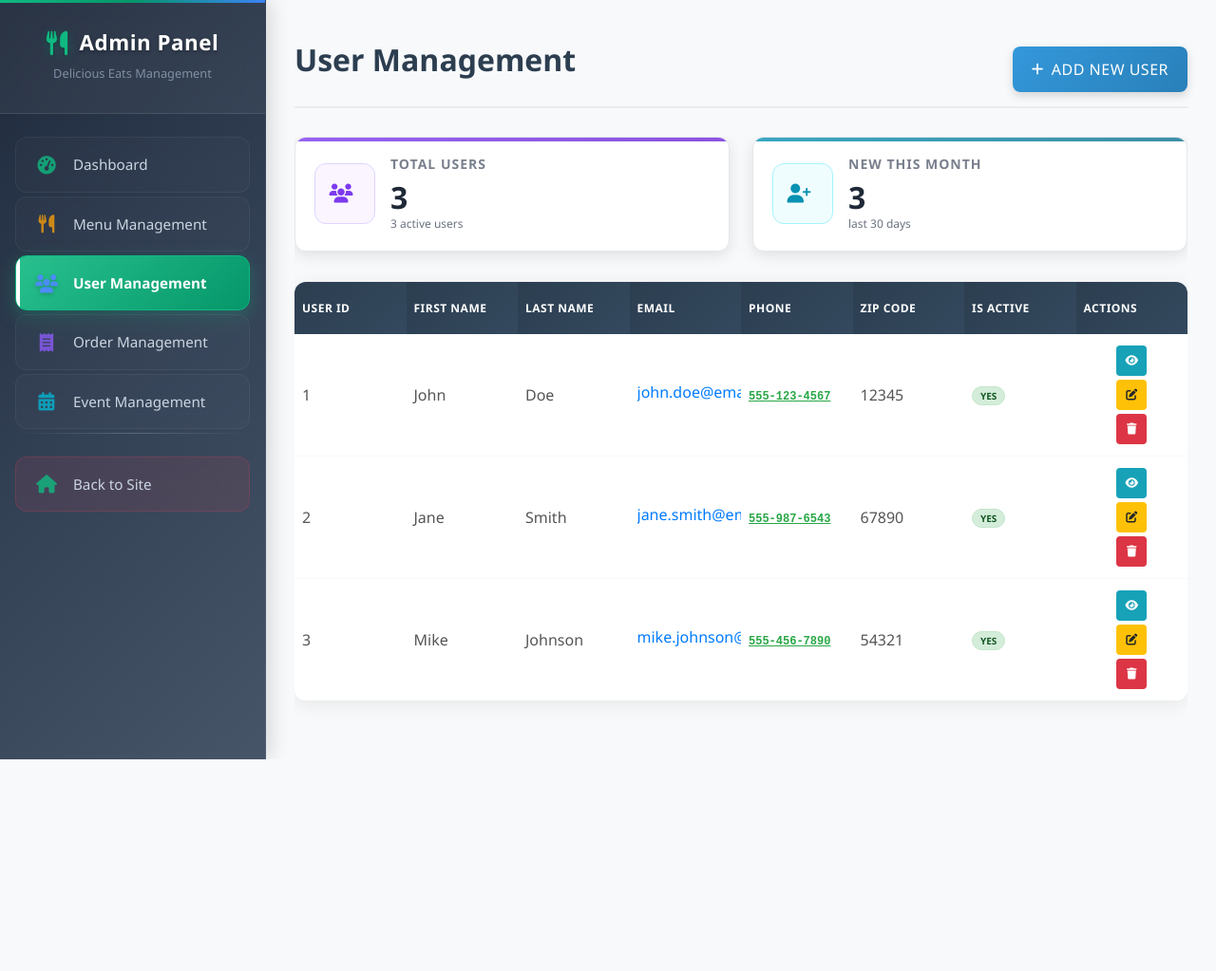
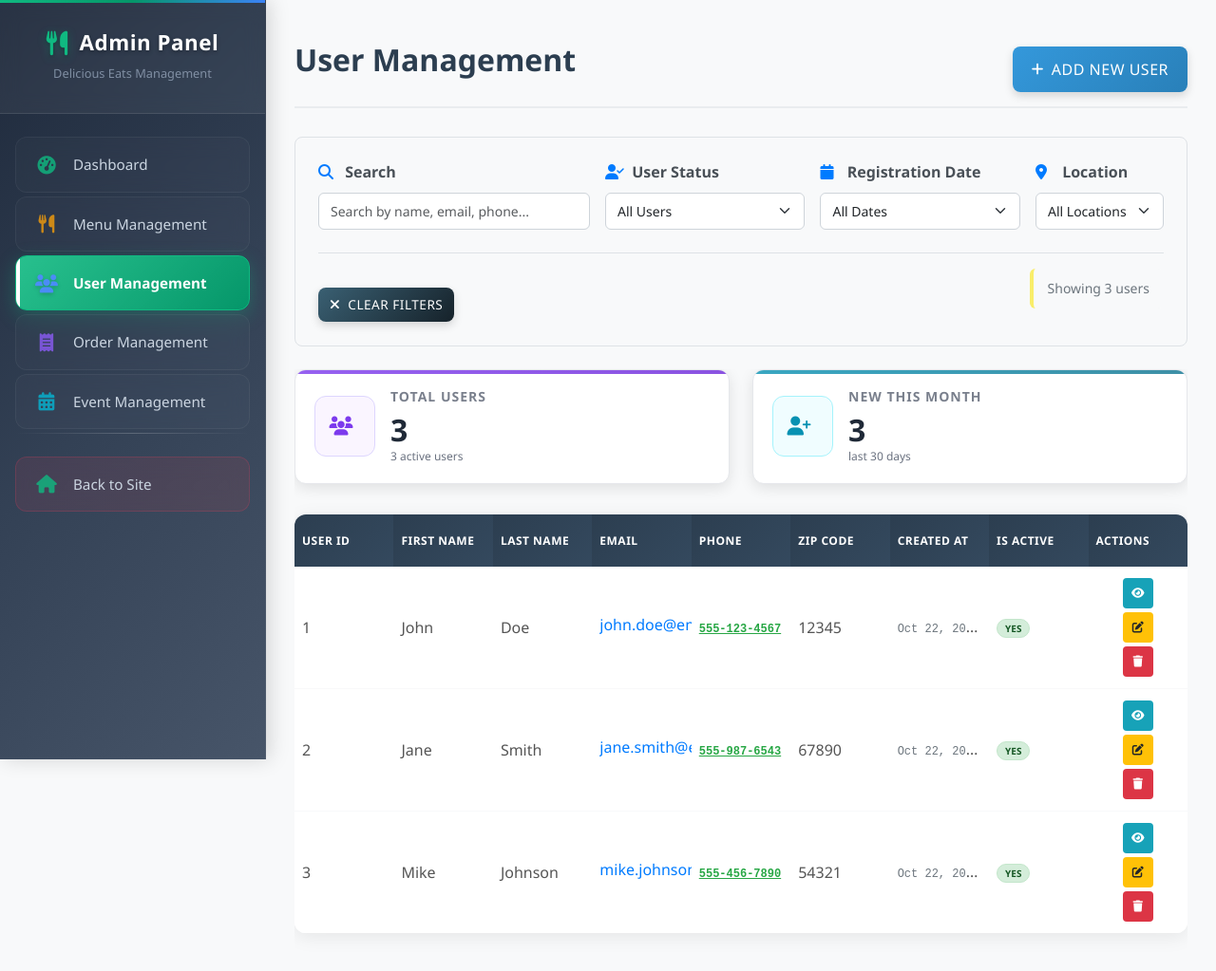
Before and after one commit to yvenyvi/simple-ordering-system, a PHP site: page /user_list.php in a window 1280 px wide. Shown: the top 1023 px of the page at 95% size. Before the commit the page ends 800 px from the top, so only its background shows below. Run offline with PHP 8.4, Linux system fonts and the light colour scheme; data comes from the database, SQL or seed files in the repository; some libraries are stand-ins or nearby versions.

Commit message:
feat(admin): Add search and filter functionality to user management for enhanced usability

```diff
--- a/admin/user_list.php
+++ b/admin/user_list.php
@@ -19,6 +19,57 @@ require_once 'controller/user_list.php';
                     <button class="btn btn-primary" onclick="showAddUserForm()">
                         <i class="fas fa-plus"></i> Add New User
                     </button>
+                </div>
+
+                <!-- Search and Filter Controls -->
+                <div class="filters-container">
+                    <div class="row g-3 mb-4">
+                        <div class="col-md-4">
+                            <label for="search-filter" class="form-label">
+                                <i class="fas fa-search"></i> Search
+                            </label>
+                            <input type="text" id="search-filter" class="form-control" placeholder="Search by name, email, phone..." onkeyup="applyUserFilters()">
+                        </div>
+                        <div class="col-md-3">
+                            <label for="status-filter" class="form-label">
+                                <i class="fas fa-user-check"></i> User Status
+                            </label>
+                            <select id="status-filter" class="form-select" onchange="applyUserFilters()">
+                                <option value="">All Users</option>
+                                <option value="active">Active Users</option>
+                                <option value="inactive">Inactive Users</option>
+                            </select>
+                        </div>
+                        <div class="col-md-3">
+                            <label for="date-filter" class="form-label">
+                                <i class="fas fa-calendar"></i> Registration Date
+                            </label>
+                            <select id="date-filter" class="form-select" onchange="applyUserFilters()">
+                                <option value="">All Dates</option>
+                                <option value="today">Today</option>
+                                <option value="yesterday">Yesterday</option>
+                                <option value="week">This Week</option>
+                                <option value="month">This Month</option>
+                                <option value="year">This Year</option>
+                            </select>
+                        </div>
+                        <div class="col-md-2">
+                            <label for="location-filter" class="form-label">
+                                <i class="fas fa-map-marker-alt"></i> Location
+                            </label>
+                            <select id="location-filter" class="form-select" onchange="applyUserFilters()">
+                                <option value="">All Locations</option>
+                                <option value="has-address">Has Address</option>
+                                <option value="no-address">No Address</option>
+                            </select>
+                        </div>
+                    </div>
+                    <div class="filter-actions">
+                        <button type="button" class="btn btn-outline-secondary btn-sm" onclick="clearUserFilters()">
+                            <i class="fas fa-times"></i> Clear Filters
+                        </button>
+                        <div id="results-count" class="results-count ms-3"></div>
+                    </div>
                 </div>
 
                 <!-- Add User Form -->
--- a/assets/css/admin_enhanced.css
+++ b/assets/css/admin_enhanced.css
@@ -1219,10 +1219,6 @@ div.admin-enhanced-table {
     border-bottom: none !important;
 }
 
-.order-info {
-    flex: 1 !important;
-}
-
 .order-info strong {
     color: #1e293b !important;
     font-size: 14px !important;
@@ -1294,8 +1290,9 @@ div.admin-enhanced-table {
 .order-time {
     color: #94a3b8 !important;
     font-size: 12px !important;
-    margin-top: 8px !important;
+    margin: 8px 0px 0px 8px !important;
     font-weight: 400 !important;
+    padding: 8px  !important
 }
 
 /* Upcoming Events Widget */
--- a/assets/js/user_management.js
+++ b/assets/js/user_management.js
@@ -4,7 +4,12 @@
  */
 
 document.addEventListener('DOMContentLoaded', function() {
+    // Initialize user management
     initializeUserManagement();
+
+    // Initialize results count
+    const tableRows = document.querySelectorAll('.admin-enhanced-table tbody tr, table tbody tr');
+    updateResultsCount(tableRows.length, tableRows.length);
 });
 
 function initializeUserManagement() {
@@ -196,3 +201,152 @@ function populateEditForm(user) {
     const isActive = (user.is_active == 1 || user.is_active === '1' || user.is_active === true || user.is_active === 'true');
     document.getElementById('edit-is-active').checked = isActive;
 }
+
+/**
+ * Apply user filters and search
+ */
+function applyUserFilters() {
+    const searchTerm = document.getElementById('search-filter').value.toLowerCase();
+    const statusFilter = document.getElementById('status-filter').value;
+    const dateFilter = document.getElementById('date-filter').value;
+    const locationFilter = document.getElementById('location-filter').value;
+
+    const tableRows = document.querySelectorAll('.admin-enhanced-table tbody tr, table tbody tr');
+    let visibleCount = 0;
+
+    tableRows.forEach((row, index) => {
+        let showRow = true;
+
+        // Search filter
+        if (searchTerm) {
+            const searchableText = row.textContent.toLowerCase();
+            if (!searchableText.includes(searchTerm)) {
+                showRow = false;
+            }
+        }
+
+        // Status filter
+        if (statusFilter && showRow) {
+            const statusCell = row.querySelector('.cell-boolean');
+            if (statusCell) {
+                const isActive = statusCell.textContent.trim().toLowerCase() === 'yes';
+                if (statusFilter === 'active' && !isActive) {
+                    showRow = false;
+                } else if (statusFilter === 'inactive' && isActive) {
+                    showRow = false;
+                }
+            }
+        }
+
+        // Date filter
+        if (dateFilter && showRow) {
+            const dateCell = row.querySelector('.cell-date');
+            if (dateCell) {
+                const dateText = dateCell.textContent.trim();
+                if (dateText && dateText !== '-' && dateText !== 'N/A') {
+                    // Parse the date from the displayed text
+                    const rowDate = new Date(dateText);
+
+                    // Check if date is valid
+                    if (!isNaN(rowDate.getTime())) {
+                        const now = new Date();
+                        const today = new Date(now.getFullYear(), now.getMonth(), now.getDate());
+
+                        let dateMatch = false;
+                        switch (dateFilter) {
+                            case 'today':
+                                const rowDateOnly = new Date(rowDate.getFullYear(), rowDate.getMonth(), rowDate.getDate());
+                                dateMatch = rowDateOnly.getTime() === today.getTime();
+                                break;
+                            case 'yesterday':
+                                const yesterday = new Date(today);
+                                yesterday.setDate(yesterday.getDate() - 1);
+                                const rowDateYesterday = new Date(rowDate.getFullYear(), rowDate.getMonth(), rowDate.getDate());
+                                dateMatch = rowDateYesterday.getTime() === yesterday.getTime();
+                                break;
+                            case 'week':
+                                const weekAgo = new Date(today);
+                                weekAgo.setDate(weekAgo.getDate() - 7);
+                                dateMatch = rowDate >= weekAgo;
+                                break;
+                            case 'month':
+                                const monthAgo = new Date(today);
+                                monthAgo.setMonth(monthAgo.getMonth() - 1);
+                                dateMatch = rowDate >= monthAgo;
+                                break;
+                            case 'year':
+                                const yearAgo = new Date(today);
+                                yearAgo.setFullYear(yearAgo.getFullYear() - 1);
+                                dateMatch = rowDate >= yearAgo;
+                                break;
+                        }
+
+                        if (!dateMatch) {
+                            showRow = false;
+                        }
+                    }
+                }
+            }
+        }
+
+        // Location filter - simplified approach
+        if (locationFilter && showRow) {
+            const rowText = row.textContent.toLowerCase();
+            // Simple check for presence of address-like content
+            const hasAddressInfo = rowText.includes('st ') || rowText.includes('ave ') ||
+                                   rowText.includes('rd ') || rowText.includes('blvd ') ||
+                                   rowText.includes('dr ') || rowText.includes('ln ') ||
+                                   /\d{5}/.test(rowText); // ZIP code pattern
+
+            if (locationFilter === 'has-address' && !hasAddressInfo) {
+                showRow = false;
+            } else if (locationFilter === 'no-address' && hasAddressInfo) {
+                showRow = false;
+            }
+        }
+
+        // Show/hide row
+        if (showRow) {
+            row.style.display = '';
+            visibleCount++;
+        } else {
+            row.style.display = 'none';
+        }
+    });
+
+    // Update results count
+    updateResultsCount(visibleCount, tableRows.length);
+}
+
+/**
+ * Clear all user filters
+ */
+function clearUserFilters() {
+    document.getElementById('search-filter').value = '';
+    document.getElementById('status-filter').value = '';
+    document.getElementById('date-filter').value = '';
+    document.getElementById('location-filter').value = '';
+
+    // Show all rows
+    const tableRows = document.querySelectorAll('.admin-enhanced-table tbody tr, table tbody tr');
+    tableRows.forEach(row => {
+        row.style.display = '';
+    });
+
+    // Update results count
+    updateResultsCount(tableRows.length, tableRows.length);
+}
+
+/**
+ * Update results count display
+ */
+function updateResultsCount(visible, total) {
+    const resultsCount = document.getElementById('results-count');
+    if (resultsCount) {
+        if (visible === total) {
+            resultsCount.textContent = `Showing ${total} users`;
+        } else {
+            resultsCount.textContent = `Showing ${visible} of ${total} users`;
+        }
+    }
+}
--- a/models/admin_display_model.php
+++ b/models/admin_display_model.php
@@ -613,8 +613,9 @@ function generateDisplayColumns($columns, $table_name) {
             continue;
         }
 
-        // Skip technical fields
-        if (in_array($column_name, ['created_at', 'updated_at']) && count($columns) > 5) {
+        // Skip technical fields (but keep created_at for users table since we need it for filtering)
+        if ($column_name === 'updated_at' ||
+            ($column_name === 'created_at' && $table_name !== 'users' && count($columns) > 5)) {
             continue;
         }
 
```
